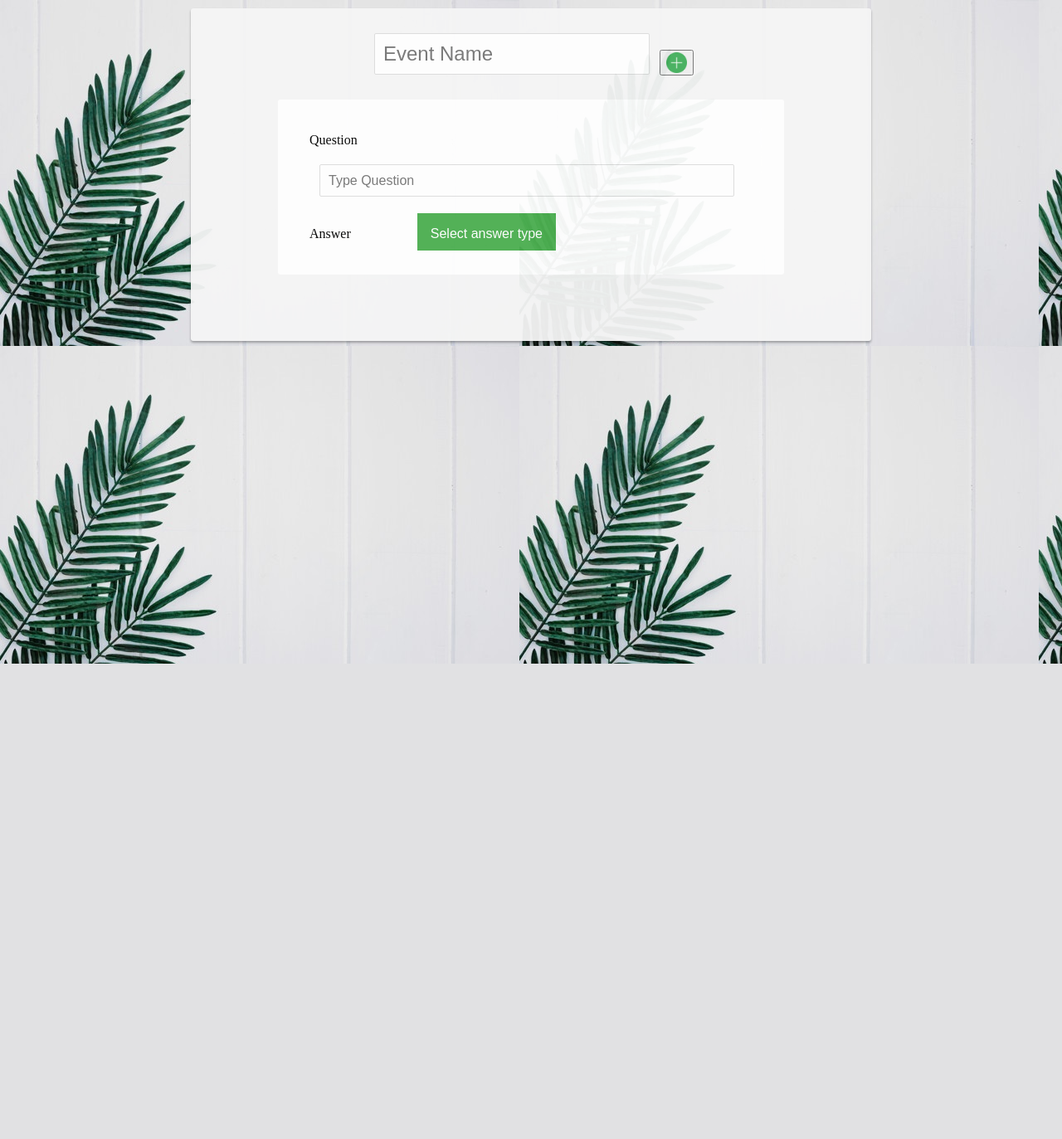
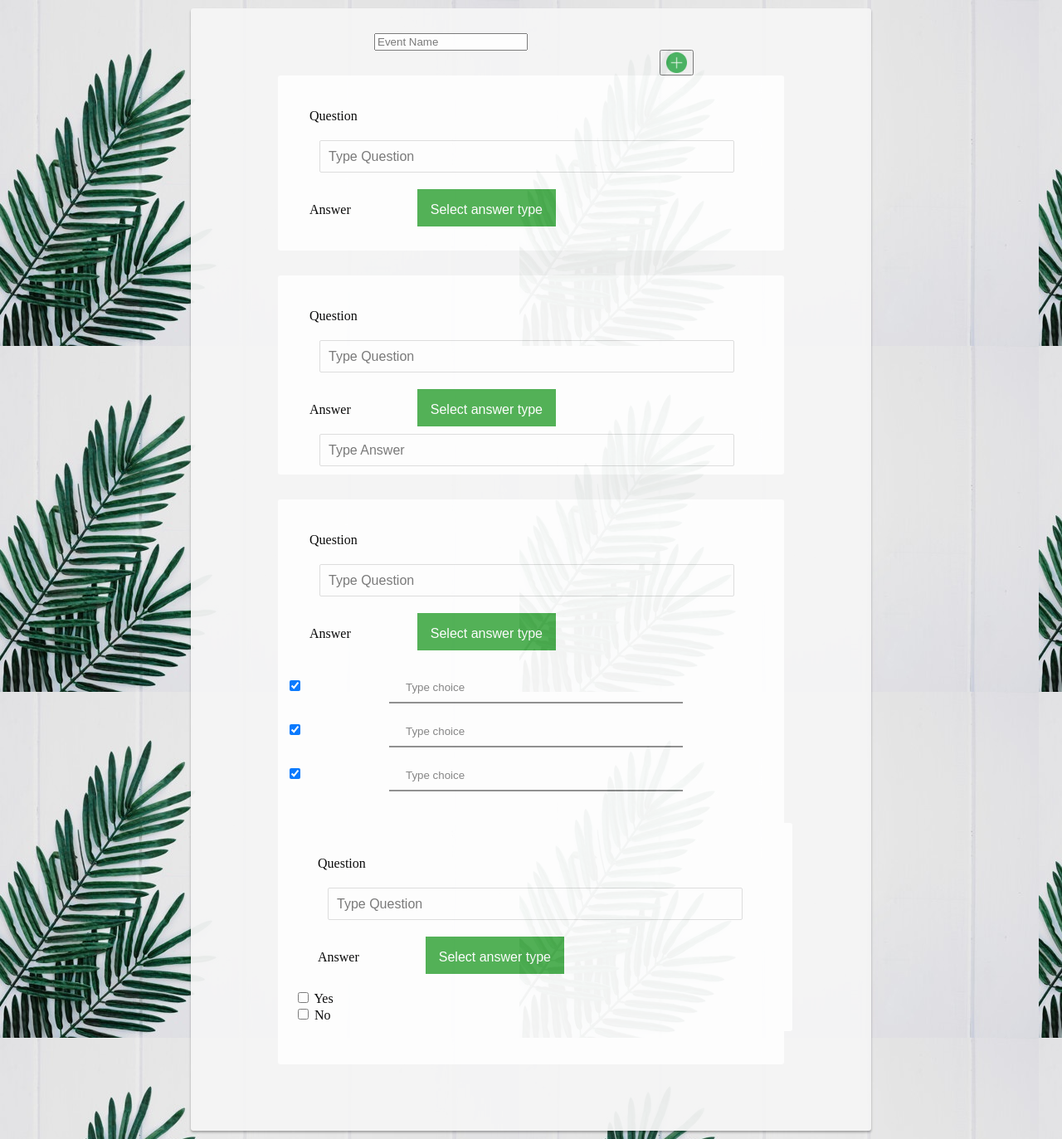
Before and after one commit to ChatchapongC/myform, a Django app: page /createvent/ in a window 1280 px wide. Shown: the whole page at 83% size. Before the commit the page ends 800 px from the top, so only its background shows below. Run offline with Django 3.2, Linux system fonts and the light colour scheme.

Commit message:
choices type

```diff
--- a/myform/static/myform/evenlist.css
+++ b/myform/static/myform/evenlist.css
@@ -27,14 +27,17 @@
   border-radius: 3px;
 
 }
+
+
 .u-form-group{
   width:100%;
   margin-top: 20px;
   margin-left:211px;
 }
-.u-form-group input[type="eventname"]
+.u-form-group input[type="eventname"],
+
 {
-  width: calc(50% - px);
+  width: 320px;
   height:50px;
   outline: none;
   border: 1px solid #ddd;
@@ -45,7 +48,8 @@
   font-variant-position: inherit;
 }
 
-.u-form-group1 input[type="question"]
+.u-form-group1 input[type="question"],
+.u-form-group1 input[type="shortanswer"]
 {
   height:39px;
   width: 500px;
@@ -66,8 +70,8 @@
   padding: 14px 28px;
   cursor: pointer;
   display: inline-block;
+
 }
-
 .btn1 {
   border: none;
   background-color: inherit;
--- a/myform/templates/myform/evenlist.html
+++ b/myform/templates/myform/evenlist.html
@@ -1,6 +1,4 @@
 {% load static %}
-
-
 
 <link rel="stylesheet" href="{% static 'myform/evenlist.css' %}">
 <div class="even-box">
@@ -31,6 +29,99 @@
             </div>
         </div>
     </div>
+    <div id="event-body">
+            <div id= "event-box0" class="answer-box">
+
+                <p class="btn" style="font-size: 1rem" style="color:rgb(194, 184, 184)">Question</p>
+                <div class="u-form-group1">
+                    <input type="question" placeholder="Type Question" />
+                </div>
+                <p class="btn1" style="font-size: 1rem" style="color:rgb(194, 184, 184)">Answer</p>
+                <div class="dropdown">
+                    <button class="dropbtn">Select answer type</button>
+                    <div class="dropdown-content">
+                        <a href="#">Short Answer</a>
+                        <a href="#">Multiple Choice</a>
+                        <a href="#">Yes or No</a>
+                    </div>
+                </div>
+                <div class="u-form-group1">
+                    <input type="shortanswer" placeholder="Type Answer" />
+                </div>
+
+            </div>
+    </div>
+    <div id="event-body">
+            <div id= "event-box0" class="answer-box">
+
+                <p class="btn" style="font-size: 1rem" style="color:rgb(194, 184, 184)">Question</p>
+                <div class="u-form-group1">
+                    <input type="question" placeholder="Type Question" />
+                </div>
+                <p class="btn1" style="font-size: 1rem" style="color:rgb(194, 184, 184)">Answer</p>
+                <div class="dropdown">
+                    <button class="dropbtn">Select answer type</button>
+                    <div class="dropdown-content">
+                        <a href="#">Short Answer</a>
+                        <a href="#">Multiple Choice</a>
+                        <a href="#">Yes or No</a>
+                    </div>
+                </div>
+                <style>
+                input[type=text] {
+                width: 60%;
+                padding: 10px 20px;
+                margin: 8px 0;
+                margin-left: 100px;
+                box-sizing: border-box;
+                border: none;
+                border-bottom: 2px solid gray;
+                opacity: 0.9;
+                }
+                </style>
+                <form>
+                    <div>
+                        <input type="checkbox"  name="scales"
+                               checked>
+                        <label for="scales"><input type="text" placeholder="Type choice" name="fname"></label>
+                    </div>
+                     <div>
+                        <input type="checkbox" name="scales"
+                               checked>
+                        <label for="scales"><input type="text" placeholder="Type choice" name="fname"></label>
+                    </div>
+                    <div>
+                            <input type="checkbox" name="scales"
+                                   checked>
+                            <label for="scales"><input type="text" placeholder="Type choice" name="fname"></label>
+                    </div>
+
+                </form>
+            <div id= "event-box0" class="answer-box">
+
+                        <p class="btn" style="font-size: 1rem" style="color:rgb(194, 184, 184)">Question</p>
+                        <div class="u-form-group1">
+                            <input type="question" placeholder="Type Question" />
+                        </div>
+                        <p class="btn1" style="font-size: 1rem" style="color:rgb(194, 184, 184)">Answer</p>
+                        <div class="dropdown">
+                            <button class="dropbtn">Select answer type</button>
+                            <div class="dropdown-content">
+                                <a href="#">Short Answer</a>
+                                <a href="#">Multiple Choice</a>
+                                <a href="#">Yes or No</a>
+                            </div>
+                        </div>
+                        <div>
+                                <input type="checkbox" > Yes<br>
+                        </div>
+                        <div>
+                                <input type="checkbox" > No<br>
+                        </div>
+
+            </div>
+
+    </div>
 </div>
 
 <script>
```
